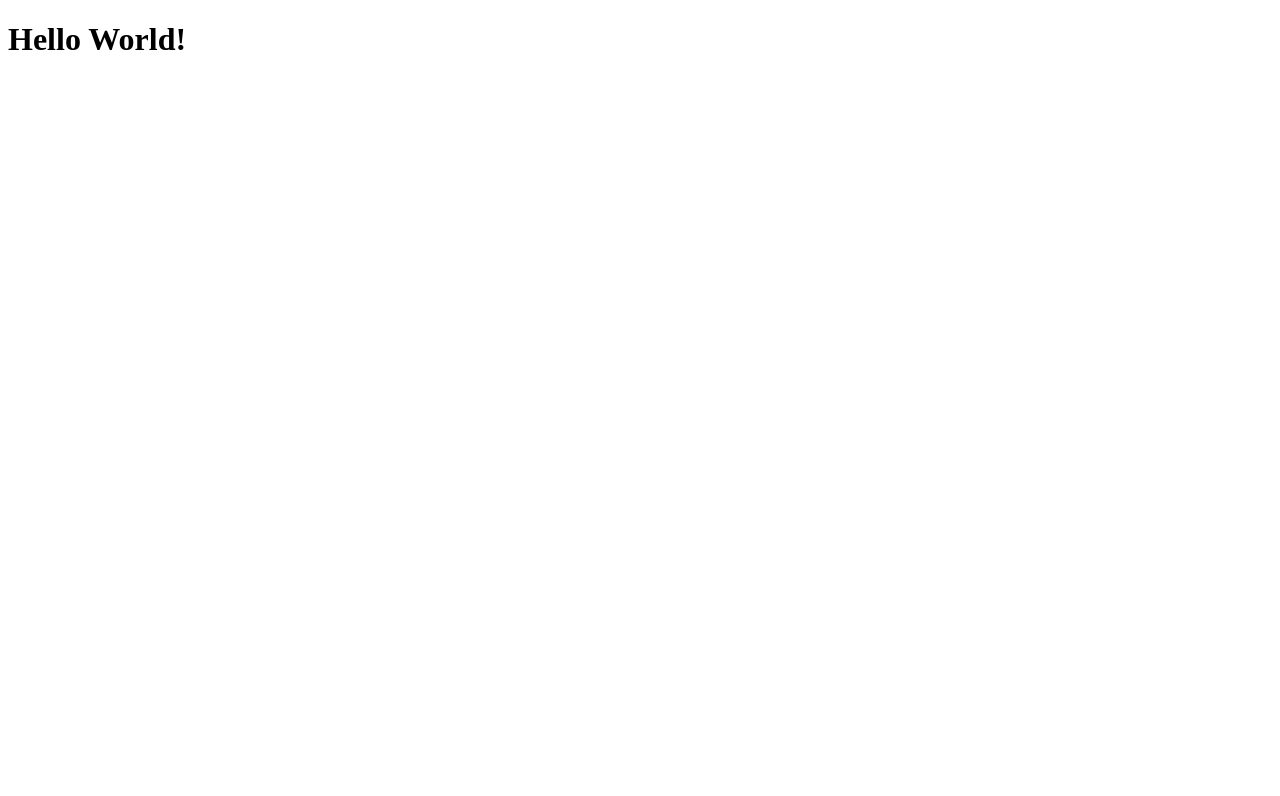
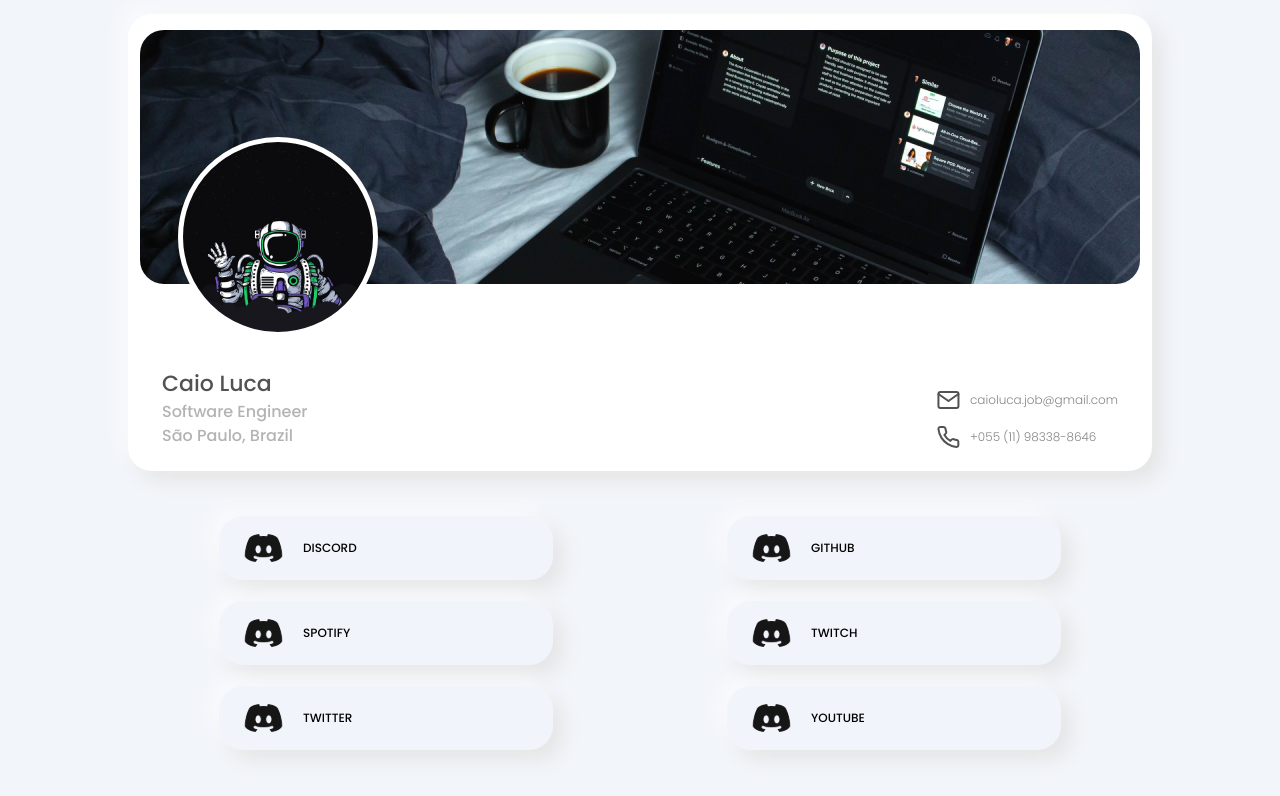
Before and after one commit to caioluca/portfolio, a React (Create React App) app: page / in a window 1280 px wide. Shown: the top 796 px of the page. Built offline with nearby package versions, Linux system fonts and the light colour scheme.

Commit message:
add components WIP

```diff
--- a/src/App.jsx
+++ b/src/App.jsx
@@ -1,7 +1,23 @@
 import React from 'react'
+import styled from 'styled-components'
+
+import { Header, Socials } from './components'
 
 export default function App() {
 	return (
-		<h1>Hello World!</h1>
+		<Container>
+			<Header />
+			<Socials />
+		</Container>
 	)
 }
+
+const Container = styled.div`
+	display: flex;
+	flex-direction: column;
+	align-items: center;
+	gap: 45px;
+
+	width: 100%;
+	max-width: 1024px;
+`
--- /dev/null
+++ b/src/components/Avatar.jsx
@@ -0,0 +1,21 @@
+import React from 'react'
+import styled from 'styled-components'
+import avatar from '../assets/pics/avatar.png'
+
+export function Avatar() {
+	return <Picture />
+}
+
+const Picture = styled.div.attrs({ draggable: false })`
+	position: absolute;
+	left: 38px;
+	top: 107px;
+
+	background-image: url(${avatar});
+	background-position: center;
+	background-size: cover;
+	width: 200px;
+	height: 200px;
+	border: 5px solid ${({ theme }) => theme.light.primary};
+	border-radius: 50%;
+`
--- /dev/null
+++ b/src/components/Card.jsx
@@ -0,0 +1,39 @@
+import React from 'react'
+import styled from 'styled-components'
+
+export function Card({ social, link, Icon }) {
+	return (
+		<Container>
+			<Icon />
+			<Label children={link} />
+		</Container>
+	)
+}
+
+const Container = styled.div`
+	width: 100%;
+	max-width: 334px;
+	display: flex;
+	align-items: center;
+	gap: 14px;
+	border-radius: 24px;
+	box-shadow: -10px -10px 20px rgba(255, 255, 255, 0.5), 10px 10px 20px #E5E5E5;
+	background-color: ${({ theme }) => theme.light.quartiary};
+	padding: 12px 19px;
+	cursor: pointer;
+
+	&:hover {
+		background-color: ${({ theme }) => theme.light.primary};
+		transition: 0.3s;
+	}
+`
+
+const Label = styled.span`
+	font-weight: 500;
+	font-size: 12px;
+	line-height: 18px;
+
+	text-transform: uppercase;
+
+	color: ${({ theme }) => theme.dark.primary};
+`
--- /dev/null
+++ b/src/components/ContactInfo.jsx
@@ -0,0 +1,40 @@
+import React from 'react'
+import styled from 'styled-components'
+
+import { ReactComponent as MailIcon } from '../assets/icons/mail-icon.svg'
+import { ReactComponent as PhoneIcon } from '../assets/icons/phone-icon.svg'
+
+export function ContactInfo() {
+	return (
+		<Container>
+			<InfoContainer>
+				<MailIcon />
+				<InfoLabel children='caioluca.job@gmail.com' />
+			</InfoContainer>
+			<InfoContainer>
+				<PhoneIcon />
+				<InfoLabel children='+055 (11) 98338-8646' />
+			</InfoContainer>
+		</Container>
+	)
+}
+
+const Container = styled.div`
+	display: flex;
+	flex-direction: column;
+	justify-content: flex-end;
+	gap: 17px;
+`
+
+const InfoContainer = styled.div`
+	display: flex;
+	align-items: center;
+	gap: 10px;
+`
+
+const InfoLabel = styled.span`
+	font-weight: 300;
+	font-size: 12px;
+	line-height: 18px;
+	color: ${({ theme }) => theme.dark.tertiary};
+`
--- /dev/null
+++ b/src/components/Cover.jsx
@@ -0,0 +1,27 @@
+import React from 'react'
+import styled from 'styled-components'
+
+import background from '../assets/pics/background.png'
+
+import { Avatar } from './'
+
+export function Cover() {
+	return (
+		<Container>
+			<Avatar />
+		</Container>
+	)
+}
+
+const Container = styled.div`
+	position: relative;
+	background-image: url(${background});
+	background-size: cover;
+	background-position: center;
+	background-repeat: no-repeat;
+	height: 254px;
+	border-radius: 24px;
+
+	margin: 16px 12px;
+	margin-bottom: 0px;
+`
--- /dev/null
+++ b/src/components/Header.jsx
@@ -0,0 +1,25 @@
+import React from 'react'
+import styled from 'styled-components'
+
+import { Cover, Info } from './'
+
+export function Header() {
+	return (
+		<Container>
+			<Cover />
+			<Info />
+		</Container>
+	)
+}
+
+const Container = styled.div`
+	width: 100%;
+	height: 457px;
+	display: flex;
+	flex-direction: column;
+	justify-content: space-between;
+	gap: 21px;
+	border-radius: 24px;
+	background-color: ${({ theme }) => theme.light.primary};
+	box-shadow: -10px -10px 20px rgba(255, 255, 255, 0.5), 10px 10px 20px #E5E5E5;
+`
--- /dev/null
+++ b/src/components/Info.jsx
@@ -0,0 +1,22 @@
+import React from 'react'
+import styled from 'styled-components'
+
+import { PersonalInfo, ContactInfo } from './'
+
+export function Info() {
+	return (
+		<Container>
+			<PersonalInfo />
+			<ContactInfo />
+		</Container>
+	)
+}
+
+const Container = styled.div`
+	display: flex;
+	flex-direction: row;
+	justify-content: space-between;
+
+	margin: 23px 34px;
+	margin-top: 0px;
+`
--- /dev/null
+++ b/src/components/PersonalInfo.jsx
@@ -0,0 +1,31 @@
+import React from 'react'
+import styled from 'styled-components'
+
+export function PersonalInfo() {
+	return (
+		<Container>
+			<InfoLabel children='Caio Luca' />
+			<InfoLabel children='Software Engineer' />
+			<InfoLabel children='São Paulo, Brazil' />
+		</Container>
+	)
+}
+
+const Container = styled.div`
+	display: flex;
+	flex-direction: column;
+
+	& > span:first-child {
+		font-weight: 500;
+		font-size: 22px;
+		line-height: 33px;
+		color: ${({ theme }) => theme.dark.secondary};
+	}
+`
+
+const InfoLabel = styled.span`
+	font-weight: 500;
+	font-size: 16px;
+	line-height: 24px;
+	color: ${({ theme }) => theme.dark.quartiary};
+`
--- /dev/null
+++ b/src/components/Socials.jsx
@@ -0,0 +1,33 @@
+import React from 'react'
+import styled from 'styled-components'
+
+import { Card } from './'
+
+import { ReactComponent as Discord } from '../assets/icons/discord.svg'
+
+const socials = [
+	{ social: 'discord', link: 'discord', Icon: Discord },
+	{ social: 'github', link: 'github', Icon: Discord },
+	{ social: 'spotify', link: 'spotify', Icon: Discord },
+	{ social: 'twitch', link: 'twitch', Icon: Discord },
+	{ social: 'twitter', link: 'twitter', Icon: Discord },
+	{ social: 'youtube', link: 'youtube', Icon: Discord }
+]
+
+export function Socials() {
+	return (
+		<Container>
+			{socials?.map((social, index) => <Card key={index} {...social} />)}
+		</Container>
+	)
+}
+
+const Container = styled.div`
+	display: flex;
+	flex-direction: row;
+	flex-wrap: wrap;
+	width: 100%;
+	max-width: 842px;
+	justify-content: space-between;
+	row-gap: 21px;
+`
--- /dev/null
+++ b/src/components/index.js
@@ -0,0 +1,8 @@
+export { Header } from './Header'
+export { Avatar } from './Avatar'
+export { Cover } from './Cover'
+export { Info } from './Info'
+export { PersonalInfo } from './PersonalInfo'
+export { ContactInfo } from './ContactInfo'
+export { Socials } from './Socials'
+export { Card } from './Card'
--- a/src/index.jsx
+++ b/src/index.jsx
@@ -2,11 +2,14 @@
 import ReactDOM from 'react-dom/client'
 
 import App from './App'
+import Providers from './providers'
 
 const root = ReactDOM.createRoot(document.querySelector('#root'))
 
 root.render(
 	<StrictMode>
-		<App />
+		<Providers>
+			<App />
+		</Providers>
 	</StrictMode>
 )
--- /dev/null
+++ b/src/providers/index.jsx
@@ -0,0 +1,12 @@
+import { ThemeProvider } from 'styled-components'
+import { defaultTheme } from '../styles/defaultTheme'
+import { GlobalStyle } from '../styles/globalStyle'
+
+export default function Providers({ children }) {
+	return (
+		<ThemeProvider theme={defaultTheme}>
+			{children}
+			<GlobalStyle />
+		</ThemeProvider>
+	)
+}
```
